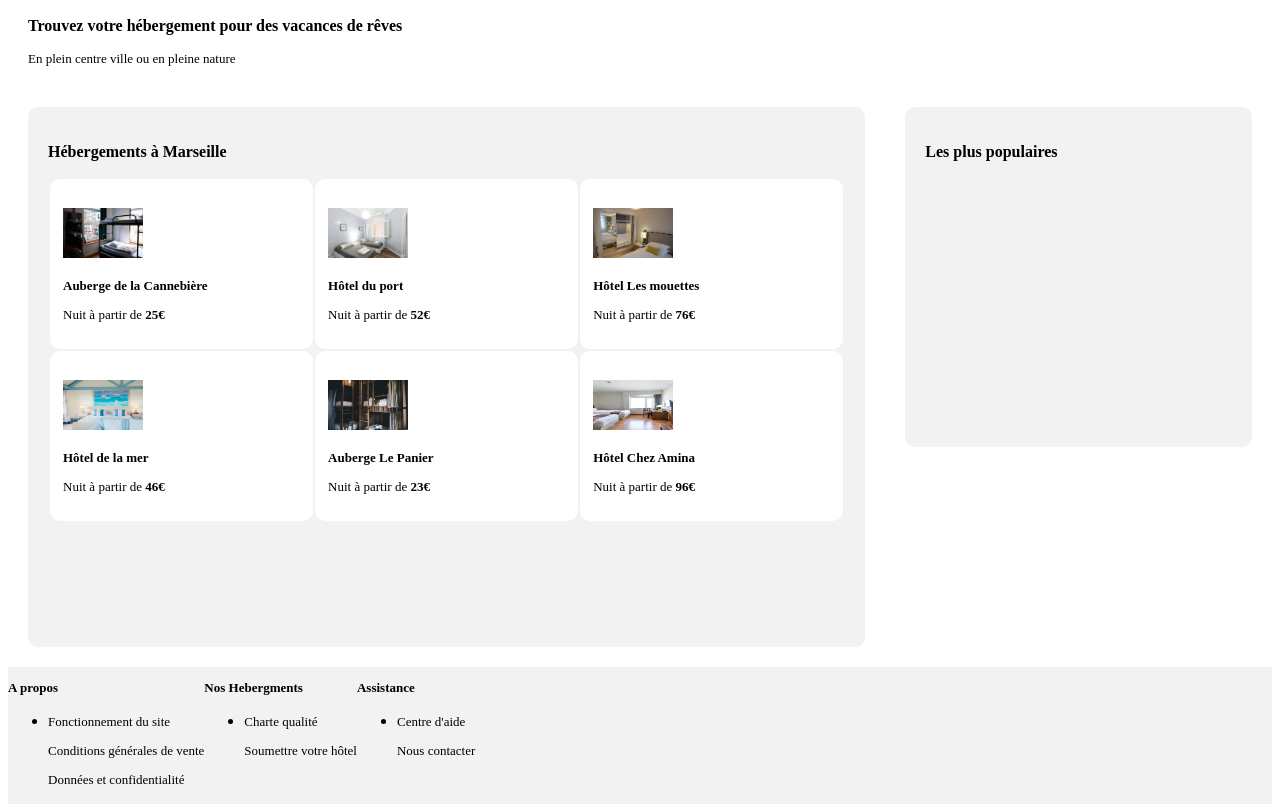
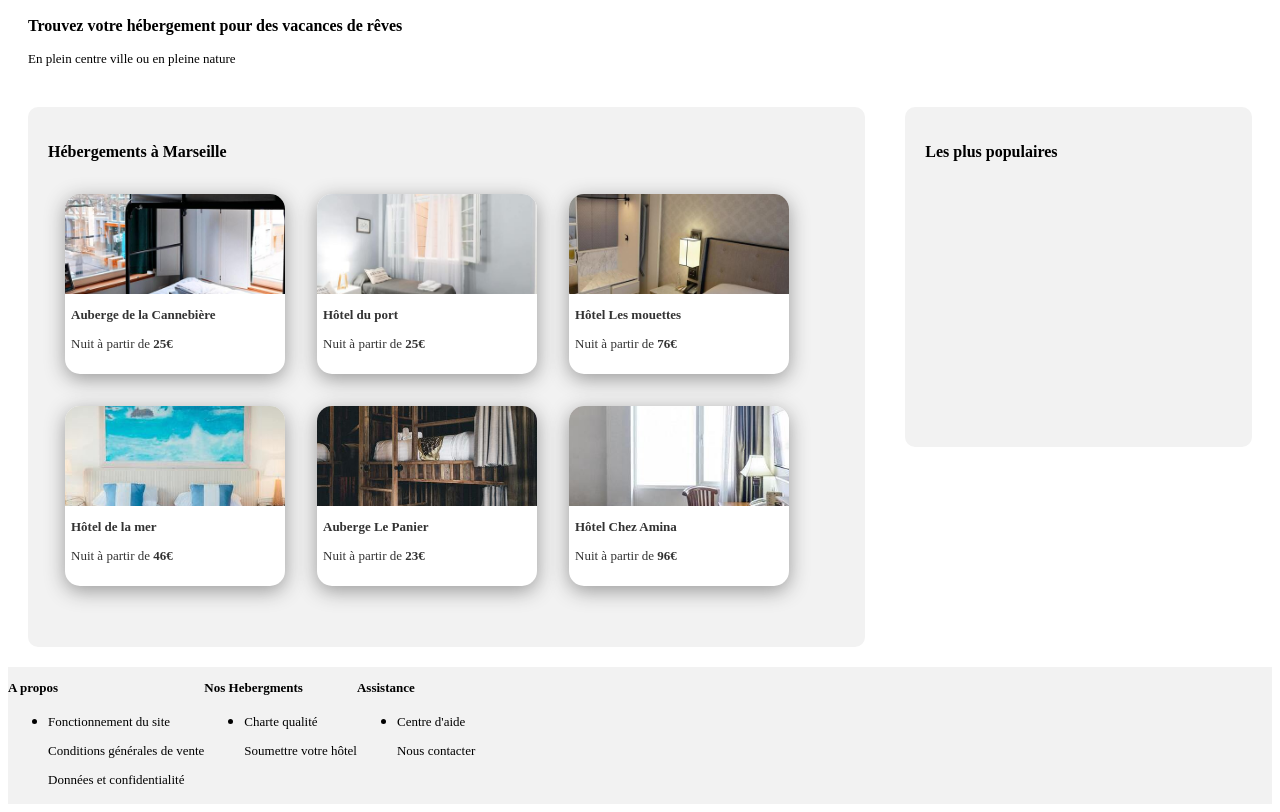
Before and after one commit to lalloretpilou/Booki_P2, a plain HTML site: page index.html in a window 1280 px wide. Shown: the part 109-921 px from the top of the page. Drawn offline with Linux system fonts and the light colour scheme; a web font is replaced by a local one.

Commit message:
add some fix, put the card model in the table cells update the readme file

```diff
--- a/css/style.css
+++ b/css/style.css
@@ -141,13 +141,45 @@ span
     font-weight: bold;
     font-size: small;
 }
+
 td
 {
-    border: 3px solid white;
-    padding: 10px;
-    border-radius: 10px;
+    position: relative;
+    align-items:center;
+    padding: 15px;
+}
+
+.card {
+    width: 220px;
+    height: 180px;
+    margin: 0px auto;
     background-color: white;
-    height: 40px;
-    width: 300px;
-    margin: 400px;
+    box-shadow: 0px 5px 20px #999;
+    border-width: 53px;
+    border-radius: 15px;
+    border-color: white;
+  }
+  .card a {
+    color: #333;
+    text-decoration: none;
+  }
+
+  .card-image {
+    height: 100px;
+    position:relative;
+    overflow:hidden;
+    border-top-left-radius: 15px;
+    border-top-right-radius: 15px;
+  }
+  .card-image img {
+    width: 150%;
+    position: absolute;
+    top:50%;
+    left: 50%;
+    transform: translate(-60%, -50%);
+  }
+
+  .card-body {
+    text-align:left;
+    padding-left: 6px;
 }
--- a/index.html
+++ b/index.html
@@ -30,6 +30,7 @@
                 <p class="captionLabel">En plein centre ville ou en pleine nature</p>
             </div>
             <div class = "searchBar">
+
             </div>
             <div class = "searchFilters">
             </div>
@@ -40,36 +41,96 @@
                 <table>
                     <tr>
                         <td>
-                            <p><img src="assets/hebergements/4_small/marcus-loke-WQJvWU_HZFo-unsplash.jpg" alt="Auberge de la Cannebière" width="80" height="50"></p>
+                            <div class="card">
+                                <a href="#">
+                                    <div class="card-image"><img src="assets/hebergements/4_small/marcus-loke-WQJvWU_HZFo-unsplash.jpg" alt="Orange" /></div>
+                                    <div class="card-body">
+                                        <div class="card-title">
                                             <p class="footerTitle">Auberge de la Cannebière</p>
+                                        </div>
+                                        <div class="card-excerpt">
                                             <p class="captionLabel">Nuit à partir de <span>25€</span></p>
+                                        </div>
+                                    </div>
+                                </a>
+                            </div>
                         </td>
                         <td>
-                            <p><img src="assets/hebergements/4_small/fred-kleber-gTbaxaVLvsg-unsplash.jpg" alt="Hôtel du port" width="80" height="50"></p>
+                            <div class="card">
+                                <a href="#">
+                                    <div class="card-image"><img src="assets/hebergements/4_small/fred-kleber-gTbaxaVLvsg-unsplash.jpg" alt="Orange" /></div>
+                                    <div class="card-body">
+                                        <div class="card-title">
                                             <p class="footerTitle">Hôtel du port</p>
-                            <p class="captionLabel">Nuit à partir de <span>52€</span></p>
+                                        </div>
+                                        <div class="card-excerpt">
+                                            <p class="captionLabel">Nuit à partir de <span>25€</span></p>
+                                        </div>
+                                    </div>
+                                </a>
+                            </div>
                         </td>
                         <td>
-                            <p><img src="assets/hebergements/4_small/reisetopia-B8WIgxA_PFU-unsplash.jpg" alt="Hôtel Les mouettes" width="80" height="50"></p>
+                            <div class="card">
+                                <a href="#">
+                                    <div class="card-image"><img src="assets/hebergements/4_small/reisetopia-B8WIgxA_PFU-unsplash.jpg" alt="Orange" /></div>
+                                    <div class="card-body">
+                                        <div class="card-title">
                                             <p class="footerTitle">Hôtel Les mouettes</p>
+                                        </div>
+                                        <div class="card-excerpt">
                                             <p class="captionLabel">Nuit à partir de <span>76€</span></p>
+                                        </div>
+                                    </div>
+                                </a>
+                            </div>
                         </td>
                     </tr>
                     <tr>
                         <td>
-                            <p><img src="assets/hebergements/4_small/annie-spratt-Eg1qcIitAuA-unsplash.jpg" alt="Hôtel de la mer" width="80" height="50"></p>
+                            <div class="card">
+                                <a href="#">
+                                    <div class="card-image"><img src="assets/hebergements/4_small/annie-spratt-Eg1qcIitAuA-unsplash.jpg" alt="Orange" /></div>
+                                    <div class="card-body">
+                                        <div class="card-title">
                                             <p class="footerTitle">Hôtel de la mer</p>
+                                        </div>
+                                        <div class="card-excerpt">
                                             <p class="captionLabel">Nuit à partir de <span>46€</span></p>
+                                        </div>
+                                    </div>
+                                </a>
+                            </div>
                         </td>
                         <td>
-                            <p><img src="assets/hebergements/4_small/nicate-lee-kT-ZyaiwBe0-unsplash.jpg" alt="Auberge Le Panier" width="80" height="50"></p>
+                            <div class="card">
+                                <a href="#">
+                                    <div class="card-image"><img src="assets/hebergements/4_small/nicate-lee-kT-ZyaiwBe0-unsplash.jpg" alt="Orange" /></div>
+                                    <div class="card-body">
+                                        <div class="card-title">
                                             <p class="footerTitle">Auberge Le Panier</p>
+                                        </div>
+                                        <div class="card-excerpt">
                                             <p class="captionLabel">Nuit à partir de <span>23€</span></p>
+                                        </div>
+                                    </div>
+                                </a>
+                            </div>
                         </td>
                         <td>
-                            <p><img src="assets/hebergements/4_small/febrian-zakaria-M6S1WvfW68A-unsplash.jpg" alt="Hôtel Chez Amina" width="80" height="50"></p>
+                            <div class="card">
+                                <a href="#">
+                                    <div class="card-image"><img src="assets/hebergements/4_small/febrian-zakaria-M6S1WvfW68A-unsplash.jpg" alt="Orange" /></div>
+                                    <div class="card-body">
+                                        <div class="card-title">
                                             <p class="footerTitle">Hôtel Chez Amina</p>
+                                        </div>
+                                        <div class="card-excerpt">
                                             <p class="captionLabel">Nuit à partir de <span>96€</span></p>
+                                        </div>
+                                    </div>
+                                </a>
+                            </div>
                         </td>
                     </tr>
                 </table>
```
Also changed, not shown: assets/cover.png (added), readme.md. Lines whose indentation alone changed are shown as unchanged.
